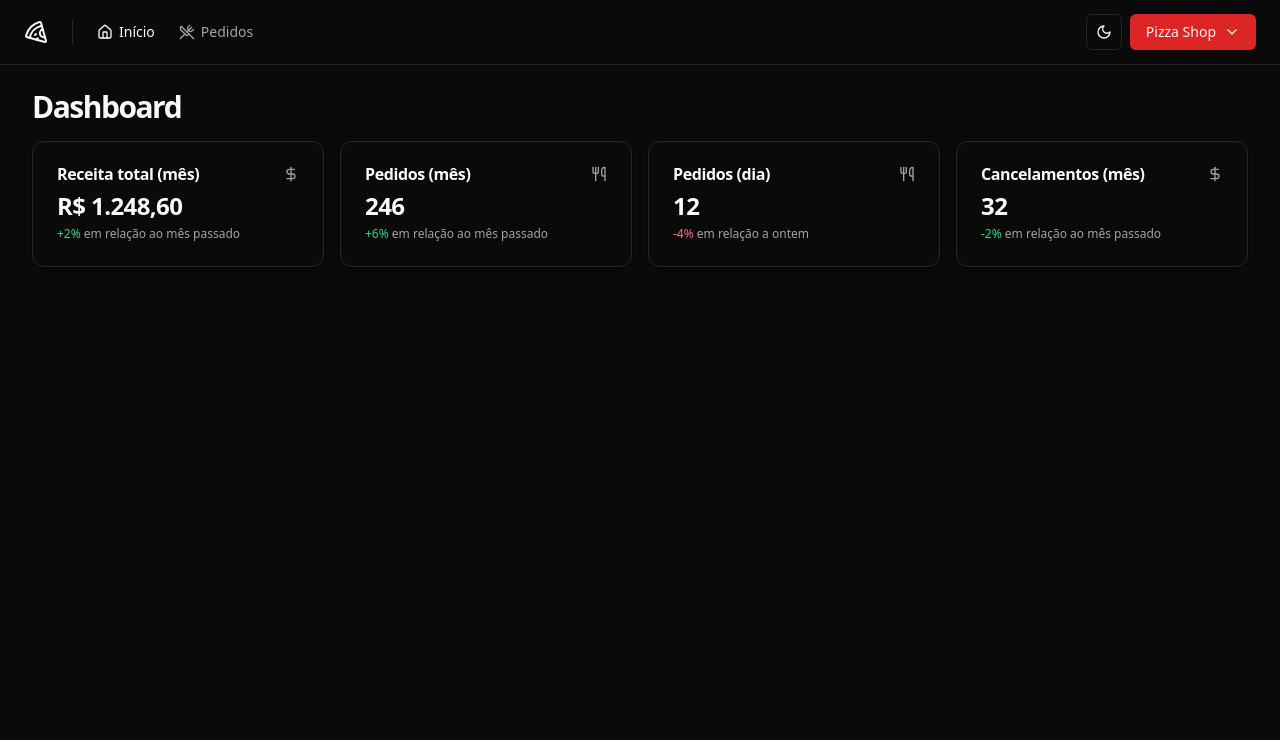
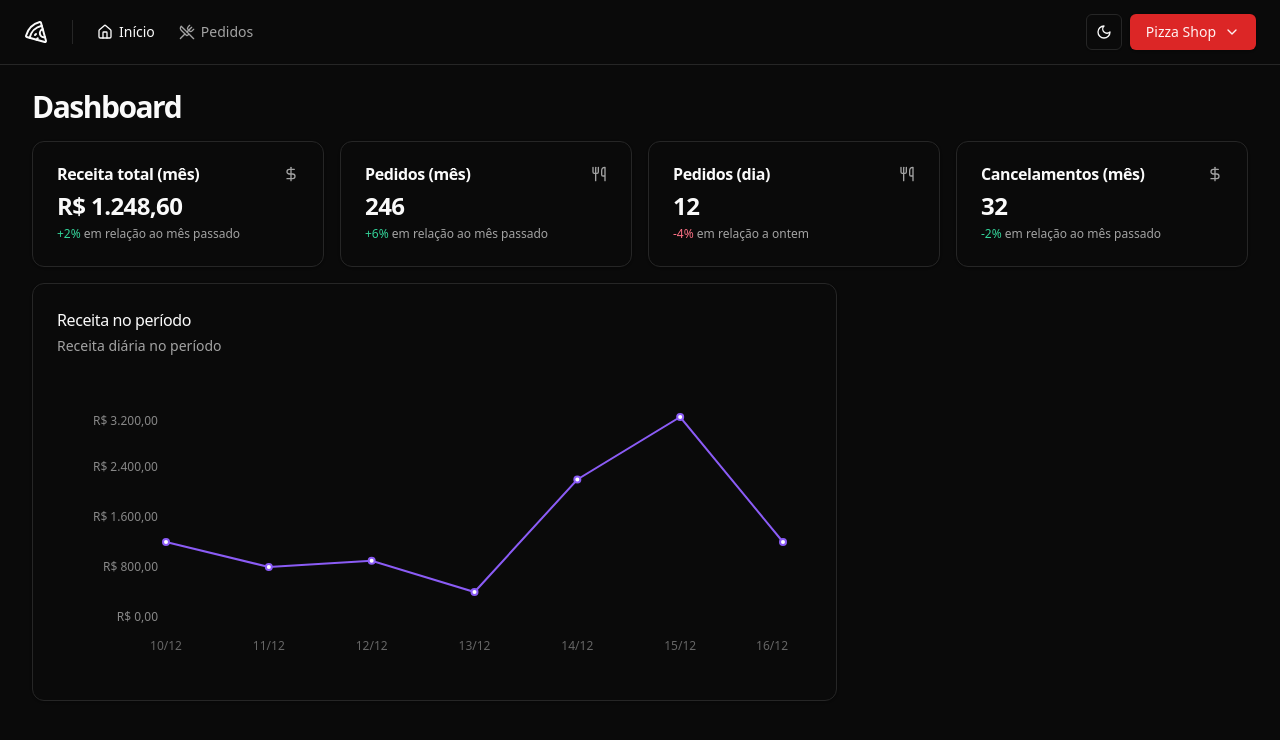
Before and after one commit to lucascc19/pizzashop-web, a React (Vite) app: page / in a window 1280 px wide. Shown: the top 740 px of the page. Built offline with nearby package versions, Linux system fonts and the light colour scheme.

Commit message:
adiciona gráfico de receito por período

```diff
--- a/package.json
+++ b/package.json
@@ -28,6 +28,7 @@
     "react-helmet-async": "^2.0.5",
     "react-hook-form": "^7.53.1",
     "react-router-dom": "^6.27.0",
+    "recharts": "^2.13.0",
     "sonner": "^1.5.0",
     "tailwind-merge": "^2.5.4",
     "tailwindcss-animate": "^1.0.7",
--- a/src/pages/app/dashboard/dashboard.tsx
+++ b/src/pages/app/dashboard/dashboard.tsx
@@ -3,6 +3,7 @@
 import { MonthOrdersAmountCard } from "./month-orders-amount-card";
 import { DayOrdersAmountCard } from "./day-orders-amount-card";
 import { MonthCanceledOrdersAmountCard } from "./month-canceled-orders-amount-card";
+import { RevenueChart } from "./revenue-chart";
 
 export const Dashboard = () => {
   return (
@@ -17,6 +18,10 @@
           <DayOrdersAmountCard />
           <MonthCanceledOrdersAmountCard />
         </div>
+
+        <div className="grid grid-cols-9 gap-4">
+          <RevenueChart />
+        </div>
       </div>
     </>
   );
--- /dev/null
+++ b/src/pages/app/dashboard/revenue-chart.tsx
@@ -0,0 +1,63 @@
+import {
+  Card,
+  CardContent,
+  CardDescription,
+  CardHeader,
+  CardTitle,
+} from "@/components/ui/card";
+
+import colors from "tailwindcss/colors";
+
+import { Line, LineChart, ResponsiveContainer, XAxis, YAxis } from "recharts";
+
+const data = [
+  { date: "10/12", revenue: 1200 },
+  { date: "11/12", revenue: 800 },
+  { date: "12/12", revenue: 900 },
+  { date: "13/12", revenue: 400 },
+  { date: "14/12", revenue: 2200 },
+  { date: "15/12", revenue: 3200 },
+  { date: "16/12", revenue: 1200 },
+];
+
+export const RevenueChart = () => {
+  return (
+    <Card className="col-span-6">
+      <CardHeader className="flex-row items-center justify-between pb-8">
+        <div className="space-y-1">
+          <CardTitle className="text-base font-medium">
+            Receita no período
+          </CardTitle>
+          <CardDescription>Receita diária no período</CardDescription>
+        </div>
+      </CardHeader>
+      <CardHeader>
+        <CardContent>
+          <ResponsiveContainer width="100%" height={240}>
+            <LineChart data={data} style={{ fontSize: 12 }}>
+              <XAxis dataKey="date" tickLine={false} axisLine={false} dy={16} />
+              <YAxis
+                stroke="#888"
+                axisLine={false}
+                tickLine={false}
+                width={80}
+                tickFormatter={(value: number) =>
+                  value.toLocaleString("pt-BR", {
+                    style: "currency",
+                    currency: "BRL",
+                  })
+                }
+              />
+              <Line
+                type="linear"
+                strokeWidth={2}
+                dataKey="revenue"
+                stroke={colors["violet"][500]}
+              />
+            </LineChart>
+          </ResponsiveContainer>
+        </CardContent>
+      </CardHeader>
+    </Card>
+  );
+};
```
Also changed, not shown: 1 other file (tests, documents, lock files or other folders).
